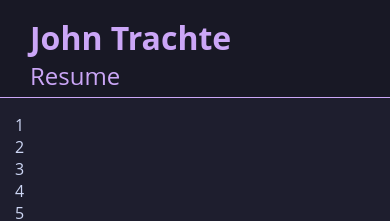
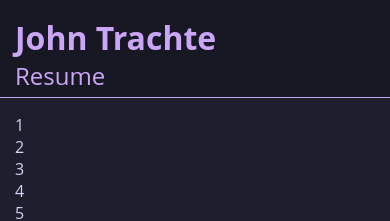
Before and after one commit to John-Trachte/jekyll-based-site, a Jekyll site: the page built from index.html, in a window 390 px wide. Shown: the top 221 px of the page. Built offline with Jekyll 4.4.1, drawn with Linux system fonts in a browser that asks for light colours.

Commit message:
fix: Header mobile style

```diff
--- a/assets/main.css
+++ b/assets/main.css
@@ -110,6 +110,9 @@ figure>img {
         max-width: calc(800px - (30px));
         padding-right: 15px;
         padding-left: 15px;
+    }
+    .site-header {
+        padding-left: 15px !important;
     }
 }
 
```
